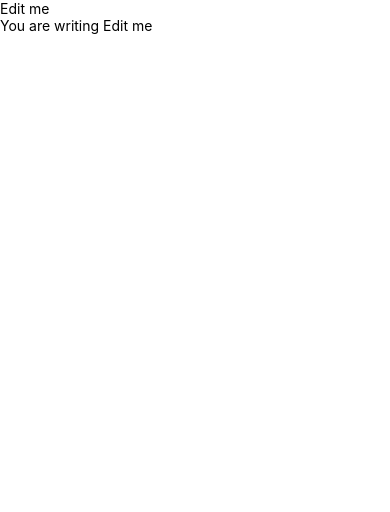
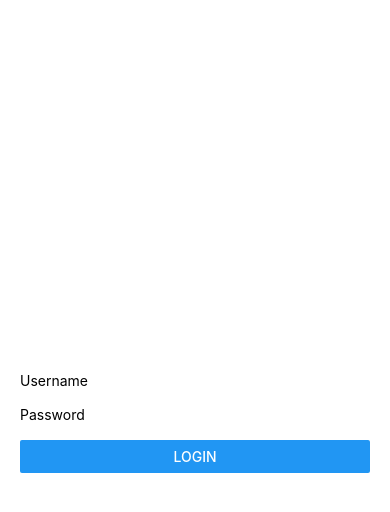
Before and after one commit to MrDroid17/Calculator-with-React-Native, a React Native app: screen / in a window 390 px wide. Shown: the top 512 px of the page. Built offline with nearby package versions, Linux system fonts and the light colour scheme.

Commit message:
Login form

```diff
--- a/App.js
+++ b/App.js
@@ -7,35 +7,40 @@
  * @lint-ignore-every XPLATJSCOPYRIGHT1
  */
 
-import React, {Component} from 'react';
-import { StyleSheet, Text, TextInput, View} from 'react-native';
+import React, { Component } from 'react';
+import { StyleSheet, Text, TextInput, View, Button } from 'react-native';
 
 type Props = {};
 export default class App extends Component<Props> {
 
-  constructor(){
+  constructor() {
     super()
     this.state = {
-      value: "Edit me"
+      value: ""
     }
-    this.handleTextChange = this.handleTextChange.bind(this)
+    this.buttonPress = this.buttonPress.bind(this)
 
   }
 
-  handleTextChange(text){
-    this.setState({
-      value: text
-    })
+  buttonPress() {
+    console.log(this.state.username, this.state.password)
   }
 
   render() {
     return (
       <View style={styles.container}>
+        <Text>Username</Text>
         <TextInput
           defaultValue={this.state.value}
-          onChangeText={this.handleTextChange}
-          />
-          <Text>You are writing {this.state.value}</Text>
+          onChangeText={text => this.setState({ username: text })}
+        />
+        <Text>Password</Text>
+        <TextInput
+          defaultValue={this.state.value}
+          onChangeText={text => this.setState({ password: text })}
+        />
+
+        <Button title={"Login"} onPress={this.buttonPress} />
       </View>
     );
   }
@@ -44,6 +49,8 @@ export default class App extends Component<Props> {
 const styles = StyleSheet.create({
   container: {
     flex: 1,
+    justifyContent: "center",
+    padding: 20
   }
 
 });
```
